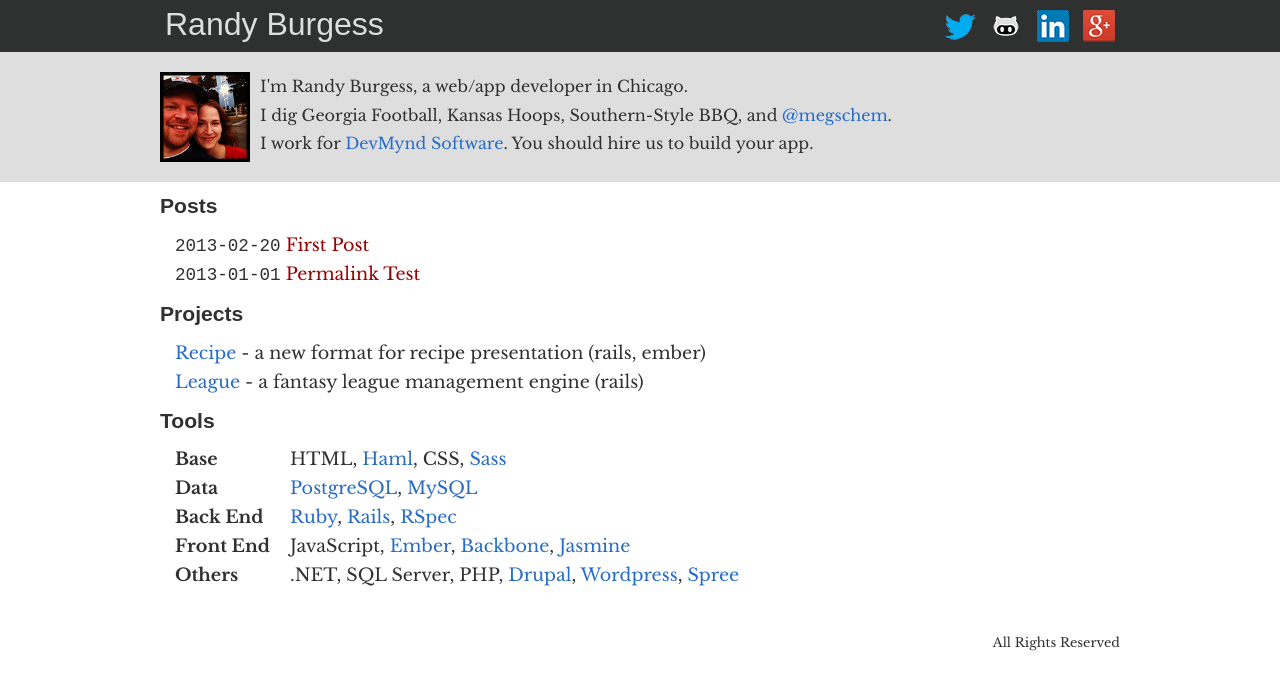
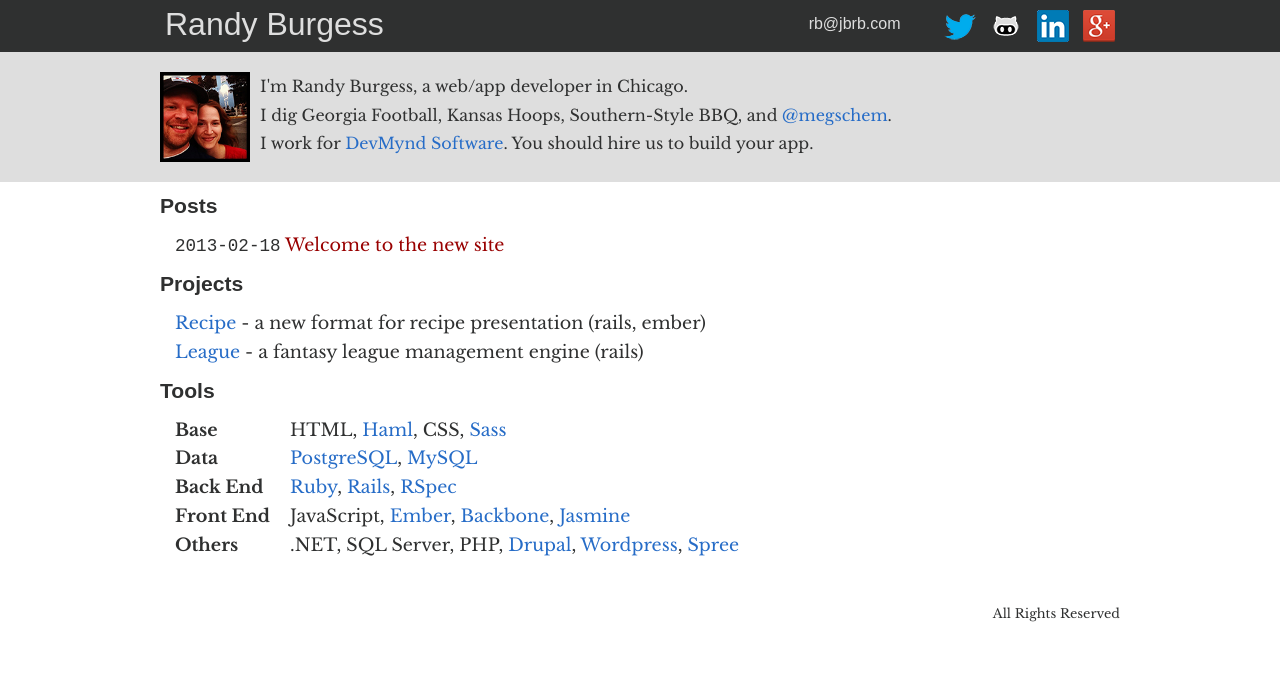
Before and after one commit to wrburgess/wrburgess.github.com, a Jekyll site: the page built from index.html, in a window 1280 px wide. Shown: the top 690 px of the page. Built offline with Jekyll 4.4.1, drawn with Linux system fonts in a browser that asks for light colours; some web fonts are replaced; Markdown is read by kramdown in place of the engine named in the settings.

Commit message:
updating first post, adding email address

```diff
--- a/_includes/header.html
+++ b/_includes/header.html
@@ -3,8 +3,9 @@
     <li><a href="/" title="Randy Burgess Home Page">Randy Burgess</a></li>
   </ul>
   <ul id="links">
+    <li id="email"><a id="site-link" href="mailto:rb@jbrb.com" title="Randy Burgess email">rb@jbrb.com</a></li>
     <li id="twitter"><a href="http://twitter.com/wrburgess" title="Randy Burgess on Twitter"><img src="/images/twitter-icon.png" alt="Twitter" /></a></li>
-    <li id="github"><a href="http://github/wrburgess" title="Randy Burgess on Github"><img src="/images/github-icon.png" alt="Github" /></a></li>
+    <li id="github"><a href="http://github.com/wrburgess" title="Randy Burgess on Github"><img src="/images/github-icon.png" alt="Github" /></a></li>
     <li id="linkedin"><a href="http://www.linkedin.com/in/wrburgess" title="Randy Burgess on LinkedIn"><img src="/images/linkedin-icon.png" alt="LinkedIn" /></a></li>
     <li id="google"><a href="http://gplus.to/wrburgess" title="Randy Burgess on Google+"><img src="/images/googleplus-icon.png" alt="Google+" /></a></li>
   </ul>
--- a/_layouts/post.html
+++ b/_layouts/post.html
@@ -5,6 +5,7 @@
 <div class="content">
   <div id="post">
     <h1>{{ page.title }}</h1>
+    <h2>{{ page.date | date: "%Y-%m-%d" }}</h2>
     {{ content }}
   </div>
 </div>
--- a/_posts/2013-01-01-permalink-test.md
+++ /dev/null
@@ -1,9 +0,0 @@
----
-layout: post
-published: true
-title: Permalink Test
----
-
-## What's Up?
-
-This is a test of the permalink system
--- a/css/style.css
+++ b/css/style.css
@@ -36,6 +36,10 @@
   padding: 6px 0 6px 0;
 }
 
+p {
+  margin: 10px 0 10px 0;
+}
+
 strong {
   font-weight:bold;
 }
@@ -69,6 +73,20 @@
 
 header nav li a {
   color: #dedede;
+  text-decoration: none;
+}
+
+header nav li a:hover {
+  text-decoration: none;
+}
+
+#email {
+
+}
+
+#site-link {
+  position: absolute;
+  margin-left: -125px;
 }
 
 #twitter {
```
Also changed, not shown: _posts/2013-02-18-first-post.md (added, +11 -0 lines), _posts/2013-02-20-first-post.md (deleted, +0 -7 lines).
